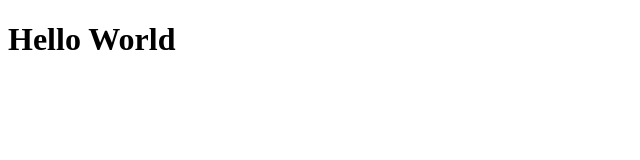
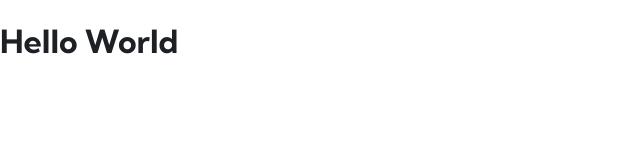
Before and after one commit to ellebell43/e-commerce-page, a React (Create React App) app: page / in a window 1280 px wide. Shown: the top 160 px of the page, without its empty margins (0-640 px from the left). Built offline with nearby package versions, Linux system fonts and the light colour scheme.

Commit message:
Additional setup
- Setup SASS file for styling
- Setup a couple component files (Cart.js and Nav.js

```diff
--- /dev/null
+++ b/src/App.css
@@ -0,0 +1,9 @@
+@import url("https://fonts.googleapis.com/css2?family=Kumbh+Sans:wght@400;700&display=swap");
+body {
+  margin: 0;
+  font-family: "Kumbh Sans", sans-serif;
+  font-size: 16px;
+  color: hsl(220deg, 13%, 13%);
+}
+
+/*# sourceMappingURL=App.css.map */
--- /dev/null
+++ b/src/App.js
@@ -0,0 +1,9 @@
+import "./App.css";
+
+const App = () => {
+  return (
+    <h1>Hello World</h1>
+  )
+}
+
+export default App;
--- /dev/null
+++ b/src/App.scss
@@ -0,0 +1,14 @@
+@import url('https://fonts.googleapis.com/css2?family=Kumbh+Sans:wght@400;700&display=swap');
+$orange: hsl(26, 100%, 55%);
+$pale-orange: hsl(25, 100%, 94%);
+$dark-blue: hsl(220, 13%, 13%);
+$dark-grayish-blue: hsl(219, 9%, 45%);
+$grayish-blue: hsl(220, 14%, 75%);
+$light-grayish-blue: hsl(223, 64%, 98%);
+
+body {
+  margin: 0;
+  font-family: 'Kumbh Sans', sans-serif;
+  font-size: 16px;
+  color: $dark-blue;
+}
--- a/src/index.js
+++ b/src/index.js
@@ -1,9 +1,10 @@
 import React from 'react';
 import ReactDOM from 'react-dom/client';
+import App from './App';
 
 const root = ReactDOM.createRoot(document.getElementById('root'));
 root.render(
   <React.StrictMode>
-    <h1>Hello World</h1>
+    <App />
   </React.StrictMode>
 );
```
Also changed, not shown: src/components/Cart.js (added, +9 -0 lines), src/components/Nav.js (added, +9 -0 lines), 1 other file (tests, documents, lock files or other folders).
